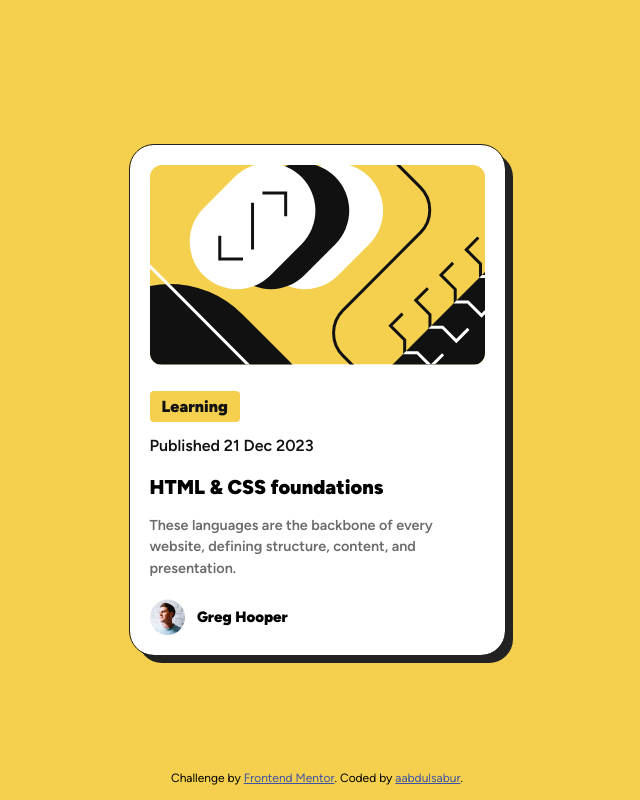
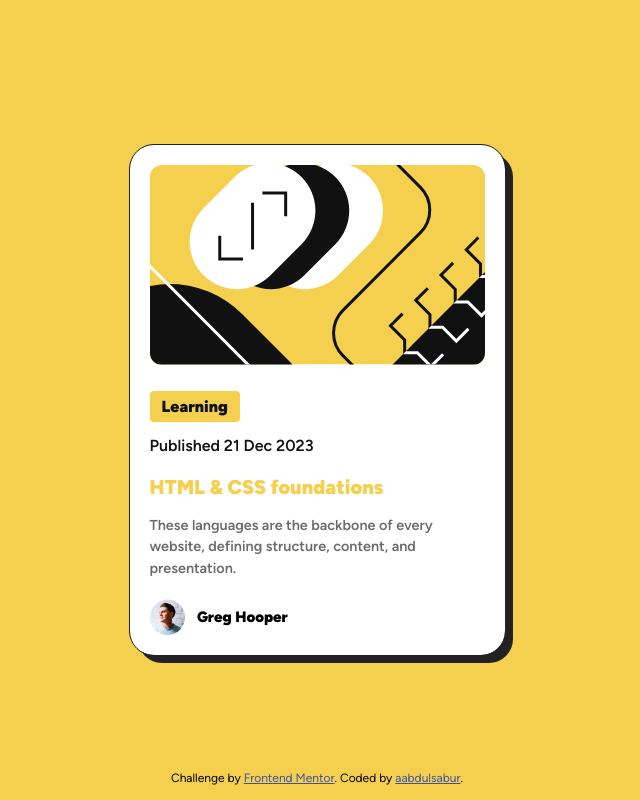
Before and after one commit to aabdulsabur/frontend-mentor-blog-preview-card, a plain HTML site: page index.html in a window 1280 px wide. In both pictures the pointer is over the element "HTML & CSS foundations". Shown: the whole page, without its empty margins (323-963 px from the left). Drawn offline with Linux system fonts and the light colour scheme.

Commit message:
active state correction

```diff
--- a/css/styles.css
+++ b/css/styles.css
@@ -89,6 +89,7 @@ body {
   border-radius: 0.25rem;
 }
 
+
 .blog-date {
   color: var(--Gray-950);
   font-size: 1rem;
@@ -99,6 +100,11 @@ body {
   font-weight: 900;
   font-size: 1.25rem;
   margin-bottom: 1rem;
+  transition: all 0.3s ease-in;
+}
+.blog-title:hover{
+  color: var(--Yellow);
+  cursor: pointer;
 }
 .post-preview {
   color: var(--Gray-500);
```
